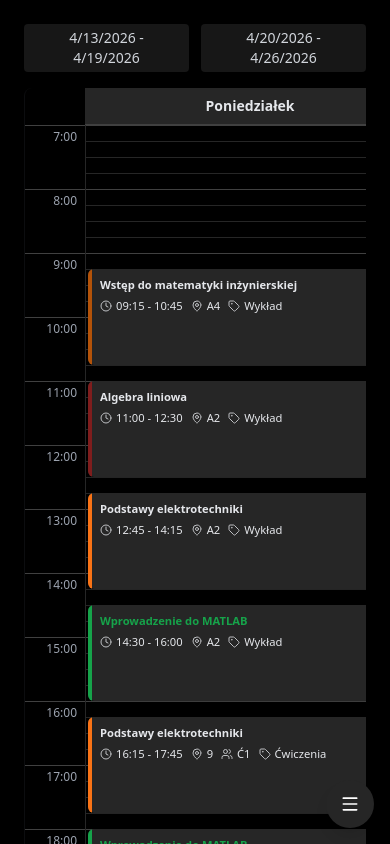
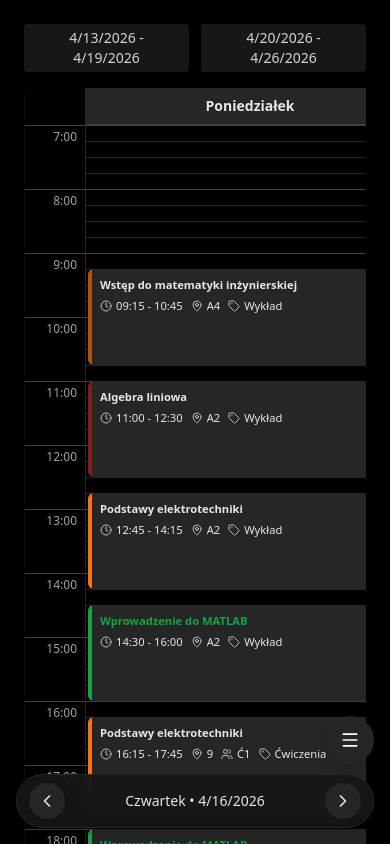
Before and after one commit to CeDwukropek/wieikschedule, a React (Create React App) app: page / in a window 390 px wide. Shown: the top 844 px of the page. Built offline with nearby package versions, Linux system fonts and the light colour scheme.

Commit message:
working mobile floatnig menu

```diff
--- a/src/App.js
+++ b/src/App.js
@@ -1,4 +1,4 @@
-import { useState, useEffect } from "react";
+import React, { useState, useEffect, useCallback } from "react";
 import { Calendar, List, Eye, EyeOff } from "lucide-react";
 import { timetableData } from "./timetable";
 import GroupInput from "./GroupInput";
@@ -8,6 +8,7 @@ import FloatingMenu from "./FloatingMenu";
 import { timeToMinutes } from "./utils";
 import FAQ from "./FAQ";
 import { exportICS } from "./exportICS";
+import BottomDayNav from "./BottomDayNav";
 
 const { SCHEDULE } = timetableData;
 
@@ -63,9 +64,9 @@ export default function Timetable() {
 
   // --- cached filtered events (persisted to localStorage, 60 days TTL) ---
   const CACHE_KEY = `wieikschedule.${getUserId()}.cachedFiltered`;
-  const CACHE_TTL = 1000 * 60 * 60 * 24 * 30 * 6; // 6 months in ms
+  const CACHE_TTL = 1000 * 60 * 60 * 24 * 60; // 60 days in ms
 
-  function computeFiltered(
+  const computeFiltered = useCallback(function computeFiltered(
     schedule,
     groups,
     hideLecturesFlag,
@@ -91,7 +92,8 @@ export default function Timetable() {
         if (a.day !== b.day) return a.day - b.day;
         return timeToMinutes(a.start) - timeToMinutes(b.start);
       });
-  }
+  },
+  []);
 
   const [filtered, setFiltered] = useState(() => {
     try {
@@ -135,7 +137,9 @@ export default function Timetable() {
     studentGroups,
     hideLectures,
     weekParity,
-    showAll /* CACHE_KEY intentionally not included */,
+    showAll,
+    computeFiltered,
+    CACHE_KEY,
   ]);
 
   // persist all inputs/settings for this user
@@ -195,7 +199,7 @@ export default function Timetable() {
     return d.toLocaleDateString();
   }
 
-  const today = new Date();
+  const today = React.useMemo(() => new Date(), []);
   const thisWeekStart = weekStart(today);
   const thisWeekEnd = new Date(thisWeekStart);
   thisWeekEnd.setDate(thisWeekEnd.getDate() + 6);
@@ -211,6 +215,50 @@ export default function Timetable() {
   )}`;
   const nextRange = `${formatDate(nextWeekStart)} - ${formatDate(nextWeekEnd)}`;
   // --- end helpers ---
+
+  // build combined options used by DayView and BottomDayNav
+  const combinedOptions = React.useMemo(() => {
+    const names = ["Poniedziałek", "Wtorek", "Środa", "Czwartek", "Piątek"];
+    return ["current", "next"].flatMap((parityToken) => {
+      const base = (function () {
+        const ws = (function (date) {
+          const d = new Date(date);
+          const day = d.getDay();
+          const diff = (day === 0 ? -6 : 1) - day;
+          d.setDate(d.getDate() + diff);
+          d.setHours(0, 0, 0, 0);
+          return d;
+        })(today);
+        if (parityToken === "next") {
+          const n = new Date(ws);
+          n.setDate(n.getDate() + 7);
+          return n;
+        }
+        return ws;
+      })();
+
+      return names.map((n, i) => {
+        const d = new Date(base);
+        d.setDate(d.getDate() + i);
+        const parityLabel =
+          parityToken === "current"
+            ? currentParity === "even"
+              ? "Even"
+              : "Odd"
+            : nextParity === "even"
+            ? "Even"
+            : "Odd";
+        return {
+          value: `${parityToken}:${i}`,
+          label: `${n} • ${formatDate(d)}`,
+        };
+      });
+    });
+  }, [today, currentParity, nextParity]);
+
+  // controlled selection for DayView / BottomDayNav
+  const defaultDayIndex = Math.min(Math.max((today.getDay() + 6) % 7, 0), 4);
+  const [selection, setSelection] = useState(`current:${defaultDayIndex}`);
 
   return (
     <div className="min-h-screen bg-black text-white p-6">
@@ -351,8 +399,19 @@ export default function Timetable() {
           currentRange={currentRange}
           nextRange={nextRange}
           setWeekParity={setWeekParity}
+          // control selection externally so BottomDayNav drives it
+          options={combinedOptions}
+          selection={selection}
+          onSelectionChange={setSelection}
         />
       )}
+
+      {/* mobile bottom nav for day navigation */}
+      <BottomDayNav
+        options={combinedOptions}
+        selection={selection}
+        onChange={setSelection}
+      />
 
       <FAQ />
     </div>
--- /dev/null
+++ b/src/BottomDayNav.js
@@ -0,0 +1,49 @@
+import React from "react";
+import { ChevronLeft, ChevronRight } from "lucide-react";
+
+// options: [{ value, label }]
+// selection: currently selected value
+// onChange: (newValue) => void
+export default function BottomDayNav({ options = [], selection, onChange }) {
+  if (!options || options.length === 0) return null;
+
+  const idx = options.findIndex((o) => o.value === selection);
+  const currentIndex = idx === -1 ? 0 : idx;
+
+  function prev() {
+    const nextIndex = (currentIndex - 1 + options.length) % options.length;
+    onChange(options[nextIndex].value);
+  }
+
+  function next() {
+    const nextIndex = (currentIndex + 1) % options.length;
+    onChange(options[nextIndex].value);
+  }
+
+  const label = options[currentIndex]?.label || "";
+
+  return (
+    // mobile-only fixed bottom bar
+    <div className="sm:hidden fixed left-4 right-4 bottom-4 z-50 flex items-center justify-between gap-3 bg-neutral-900/90 backdrop-blur-md border border-neutral-800 rounded-full px-3 py-2 shadow-lg">
+      <button
+        aria-label="Previous day"
+        onClick={prev}
+        className="p-2 rounded-full bg-neutral-800 text-gray-200 hover:bg-neutral-700"
+      >
+        <ChevronLeft className="w-5 h-5" />
+      </button>
+
+      <div className="flex-1 text-center text-sm text-gray-200 truncate px-2">
+        {label}
+      </div>
+
+      <button
+        aria-label="Next day"
+        onClick={next}
+        className="p-2 rounded-full bg-neutral-800 text-gray-200 hover:bg-neutral-700"
+      >
+        <ChevronRight className="w-5 h-5" />
+      </button>
+    </div>
+  );
+}
--- a/src/DayView.js
+++ b/src/DayView.js
@@ -9,29 +9,23 @@ export default function DayView({
   currentRange,
   nextRange,
   setWeekParity,
+  // optional external control
+  options: externalOptions,
+  selection: externalSelection,
+  onSelectionChange: externalOnSelectionChange,
 }) {
   const startHour = 7;
   const endHour = 20;
   const slotMinutes = 15;
   const totalSlots = (endHour - startHour) * (60 / slotMinutes);
 
-  const dayNamesFull = [
-    "Poniedziałek",
-    "Wtorek",
-    "Środa",
-    "Czwartek",
-    "Piątek",
-  ];
-  const today = new Date();
+  const dayNamesFull = React.useMemo(
+    () => ["Poniedziałek", "Wtorek", "Środa", "Czwartek", "Piątek"],
+    []
+  );
+  const today = React.useMemo(() => new Date(), []);
 
-  function weekStart(date) {
-    const d = new Date(date);
-    const day = d.getDay(); // 0 (Sun)..6
-    const diff = (day === 0 ? -6 : 1) - day; // move to Monday
-    d.setDate(d.getDate() + diff);
-    d.setHours(0, 0, 0, 0);
-    return d;
-  }
+  // weekStart logic is handled inside combinedOptions useMemo
 
   function formatDate(d) {
     return d.toLocaleDateString();
@@ -43,43 +37,65 @@ export default function DayView({
     [today]
   );
 
-  // single select value: "<parity>:<dayIndex>" e.g. "current:1" or "next:3"
+  // selection can be controlled externally via props.selection (value: "parity:dayIndex")
   const defaultSelection = `current:${defaultDayIndex}`;
-  const [selection, setSelection] = useState(defaultSelection);
+  const [internalSelection, setInternalSelection] = useState(defaultSelection);
+  const selection = externalSelection ?? internalSelection;
 
-  // helper to compute week start for parity token ('current'|'next')
-  function baseWeekStartFor(parityToken) {
-    const ws = weekStart(today);
-    if (parityToken === "next") {
-      const n = new Date(ws);
-      n.setDate(n.getDate() + 7);
-      return n;
-    }
-    return ws;
-  }
+  // helper logic for week start lives inside combinedOptions useMemo
 
-  // build combined options: current/next parity × five weekdays with dates
+  // build combined options: use externalOptions when provided otherwise compute locally
+  // build combined options: use externalOptions when provided otherwise compute locally
   const combinedOptions = useMemo(() => {
+    if (externalOptions) return externalOptions;
     return ["current", "next"].flatMap((parityToken) => {
-      const base = baseWeekStartFor(parityToken);
+      const base = (function baseWeekStartFor(parityToken) {
+        const ws = (function weekStartLocal(date) {
+          const d = new Date(date);
+          const day = d.getDay();
+          const diff = (day === 0 ? -6 : 1) - day;
+          d.setDate(d.getDate() + diff);
+          d.setHours(0, 0, 0, 0);
+          return d;
+        })(today);
+        if (parityToken === "next") {
+          const n = new Date(ws);
+          n.setDate(n.getDate() + 7);
+          return n;
+        }
+        return ws;
+      })(parityToken);
+
       return dayNamesFull.map((name, i) => {
         const d = new Date(base);
         d.setDate(d.getDate() + i);
+        const parityLabel =
+          parityToken === "current"
+            ? currentParity === "even"
+              ? "Even"
+              : "Odd"
+            : nextParity === "even"
+            ? "Even"
+            : "Odd";
         return {
           value: `${parityToken}:${i}`,
-          label: `${name} • ${formatDate(d)}`,
+          label: `${parityLabel} • ${name} • ${formatDate(d)}`,
         };
       });
     });
-  }, [currentParity, nextParity, dayNamesFull]);
+  }, [externalOptions, currentParity, nextParity, dayNamesFull, today]);
 
   // parse selection into parityToken and selectedDay
   const [selParity, selDay] = selection.split(":");
   const selectedDayIndex = Number(selDay);
 
-  // notify parent about parity change whenever user picks an option
+  // notify parent about selection change
   function handleSelectionChange(val) {
-    setSelection(val);
+    if (externalOnSelectionChange) {
+      externalOnSelectionChange(val);
+    } else {
+      setInternalSelection(val);
+    }
     const [parityToken] = val.split(":");
     const parityToSet = parityToken === "current" ? currentParity : nextParity;
     if (setWeekParity) setWeekParity(parityToSet);
@@ -125,20 +141,6 @@ export default function DayView({
 
   return (
     <div>
-      <div className="flex gap-3 items-center mb-4">
-        <select
-          value={selection}
-          onChange={(e) => handleSelectionChange(e.target.value)}
-          className={`bg-neutral-900 text-gray-300 rounded-lg px-2 py-1 transition-shadow focus:outline-none `}
-        >
-          {combinedOptions.map((opt) => (
-            <option key={opt.value} value={opt.value}>
-              {opt.label}
-            </option>
-          ))}
-        </select>
-      </div>
-
       <div
         className={`grid grid-cols-[60px_1fr] bg-neutral-900 text-gray-200 rounded-lg border border-neutral-700 overflow-hidden ${
           isTodayDisplayed ? "ring-1 ring-yellow-400/30" : ""
--- a/src/FloatingMenu.js
+++ b/src/FloatingMenu.js
@@ -33,7 +33,7 @@ export default function FloatingMenu({
       <button
         aria-label={open ? "Zamknij menu" : "Otwórz menu"}
         onClick={() => setOpen((s) => !s)}
-        className="fixed right-4 bottom-4 z-50 flex items-center justify-center w-12 h-12 rounded-full bg-neutral-800 hover:bg-neutral-700 text-white shadow-lg"
+        className="fixed right-4 bottom-[5rem] z-50 flex items-center justify-center w-12 h-12 rounded-full bg-neutral-800 hover:bg-neutral-700 text-white shadow-lg"
       >
         {open ? <X className="w-5 h-5" /> : <Menu className="w-5 h-5" />}
       </button>
```
